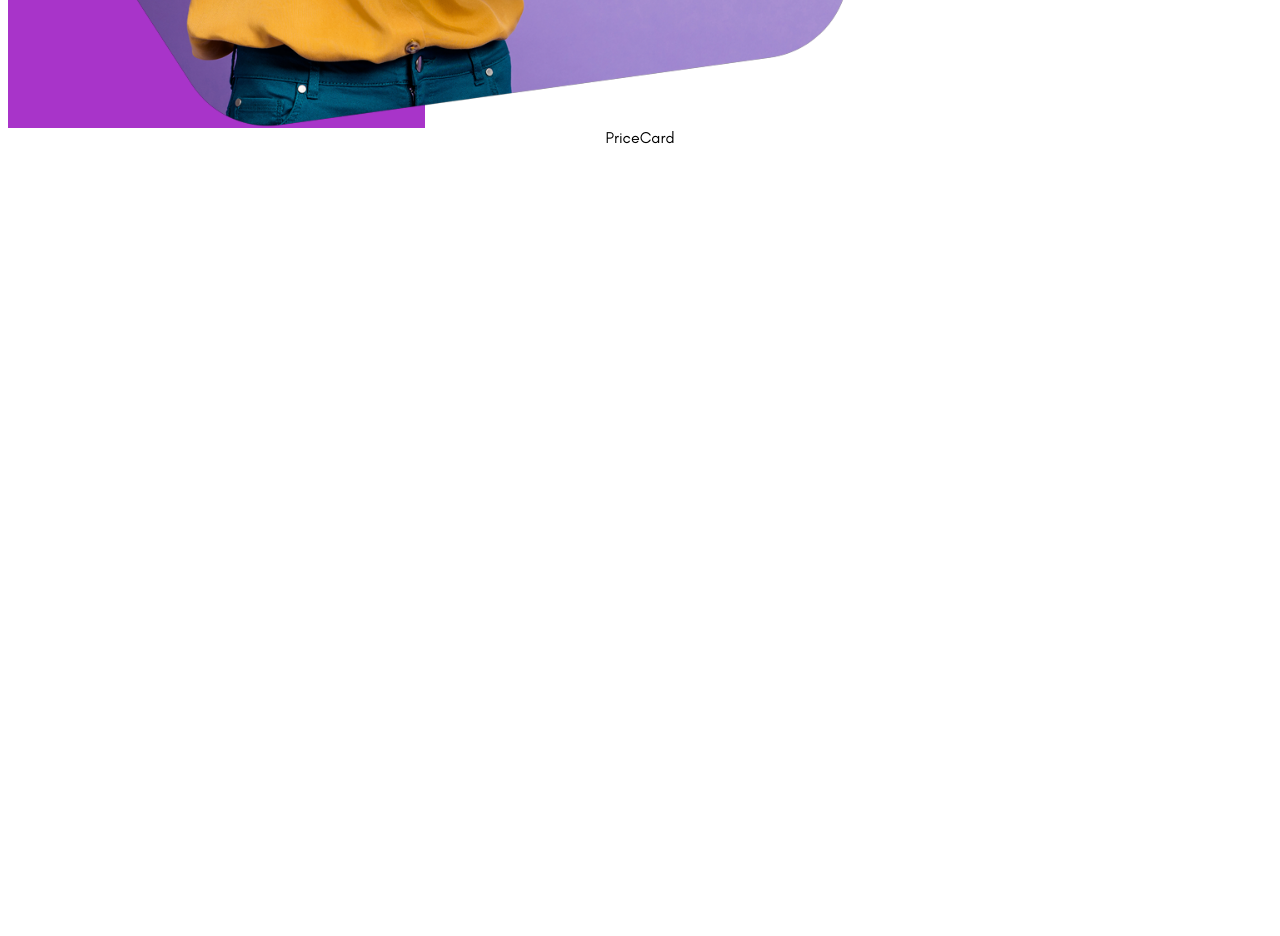
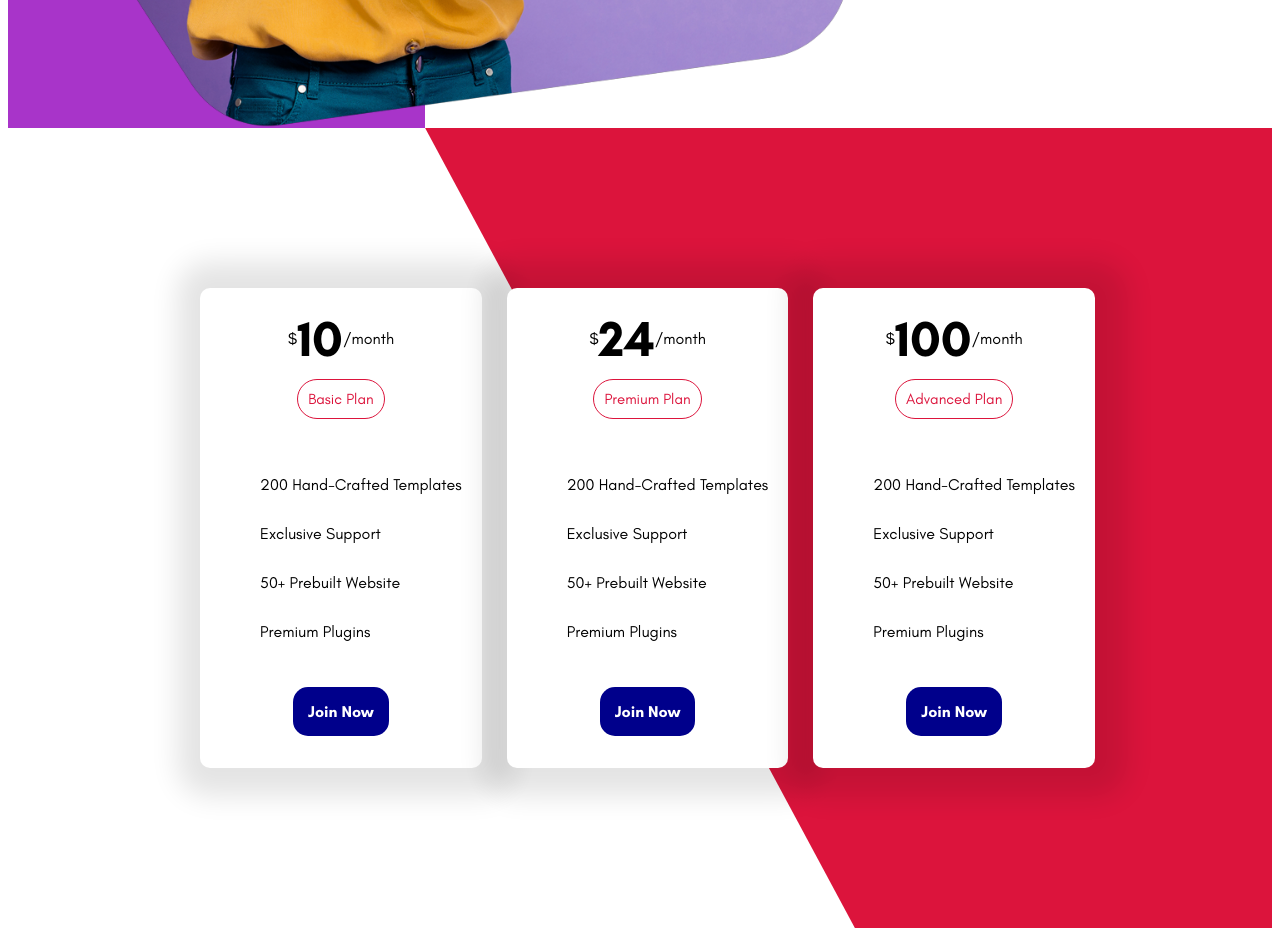
Before and after one commit to lODIN007l/Styled-react, a React (Vite) app: page / in a window 1280 px wide. Shown: the part 2280-3216 px from the top of the page. Built offline with nearby package versions, Linux system fonts and the light colour scheme.

Commit message:
prices seccion

```diff
--- a/src/App.jsx
+++ b/src/App.jsx
@@ -40,6 +40,16 @@ const ServicesShape = styled.div`
   clip-path: polygon(0% 0%, 33% 0%, 33% 100%, 0% 100%);
   background-color: #a834c9;
 `;
+const PriceShape = styled.div`
+  width: 100%;
+  height: 100%;
+  left: 0;
+  top: 0;
+  position: absolute;
+  z-index: -1;
+  clip-path: polygon(33% 0%, 100% 0%, 100% 100%, 67% 100%);
+  background-color: crimson;
+`;
 
 function App() {
   return (
@@ -59,6 +69,7 @@ function App() {
       </Contenedor>
       <Contenedor>
         <Price />
+        <PriceShape />
       </Contenedor>
     </>
   );
--- a/src/components/Price.jsx
+++ b/src/components/Price.jsx
@@ -6,13 +6,16 @@ const Contenedor = styled.div`
   height: 100%;
   display: flex;
   justify-content: center;
+  align-items: center;
 `;
 const Price = () => {
   return (
     <Contenedor>
-      <PriceCard />
+      <PriceCard price="10 " type="Basic Plan " />
+      <PriceCard price="24 " type="Premium Plan " />
+      <PriceCard price="100 " type="Advanced Plan " />
     </Contenedor>
   );
 };
-
+11;
 export default Price;
--- a/src/components/PriceCard.jsx
+++ b/src/components/PriceCard.jsx
@@ -1,10 +1,69 @@
 import styled from "@emotion/styled";
 import React from "react";
 
-const Contenedor = styled.div``;
+const Contenedor = styled.div`
+  padding: 20px;
+  height: 440px;
+  box-shadow: 5px 1px 28px 27px rgba(0, 0, 0, 0.11);
+  background-color: white;
+  border-radius: 10px;
+  display: flex;
+  flex-direction: column;
+  align-items: center;
+  margin-left: 20px;
+  margin-right: 5px;
+`;
 
-const PriceCard = () => {
-  return <Contenedor>PriceCard</Contenedor>;
+const PriceContainer = styled.div`
+  display: flex;
+  align-items: center;
+`;
+const Price = styled.span`
+  font-weight: bold;
+  font-size: 50px;
+`;
+const Type = styled.button`
+  padding: 10px;
+  margin: 10px 0;
+  border: 1.5px solid crimson;
+  font-size: 15px;
+  background-color: white;
+  border-radius: 20px;
+  color: crimson;
+`;
+const List = styled.ul`
+  list-style: none;
+`;
+const ListItem = styled.li`
+  margin: 30px 0;
+`;
+const Boton = styled.button`
+  border: none;
+  background-color: darkblue;
+  color: white;
+  font-size: 16px;
+  padding: 15px;
+  border-radius: 15px;
+  cursor: pointer;
+  font-weight: bold;
+`;
+
+const PriceCard = ({ price, type }) => {
+  return (
+    <Contenedor>
+      <PriceContainer>
+        $<Price>{price}</Price>/month
+      </PriceContainer>
+      <Type>{type}</Type>
+      <List>
+        <ListItem>200 Hand-Crafted Templates</ListItem>
+        <ListItem>Exclusive Support</ListItem>
+        <ListItem>50+ Prebuilt Website</ListItem>
+        <ListItem>Premium Plugins</ListItem>
+      </List>
+      <Boton>Join Now</Boton>
+    </Contenedor>
+  );
 };
 
 export default PriceCard;
```
